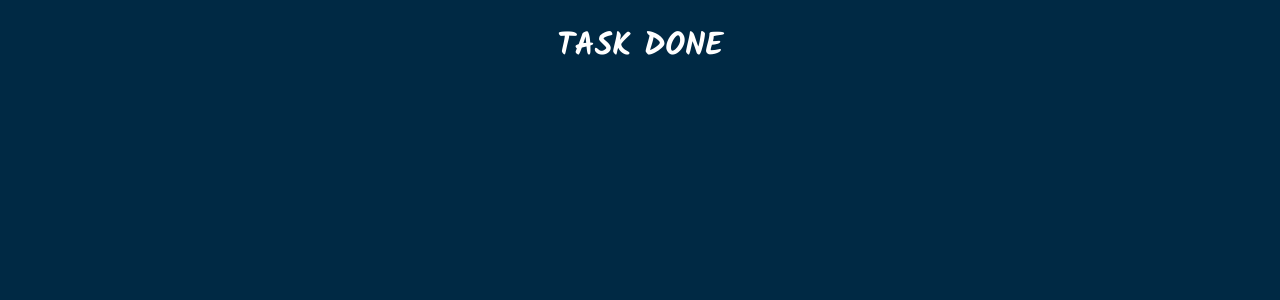
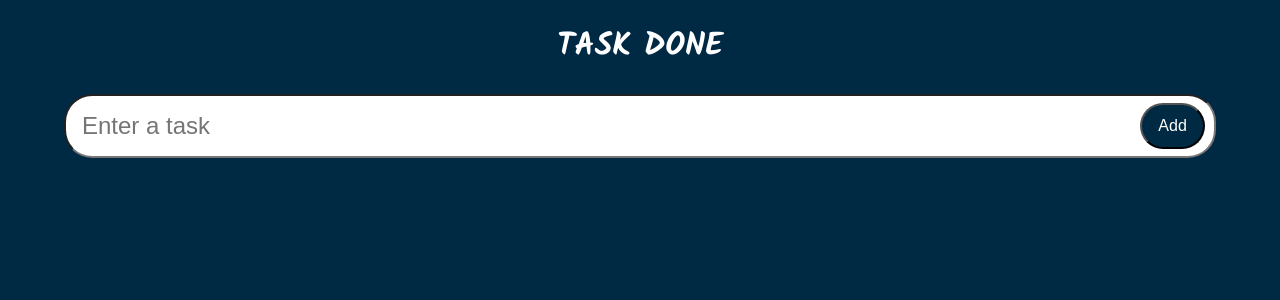
Before and after one commit to hajnikdev/taskdone, a React (Create React App) app: page / in a window 1280 px wide. Shown: the top 300 px of the page. Built offline with nearby package versions, Linux system fonts and the light colour scheme.

Commit message:
Created new 'components' folder for storing all reusable components. Created new 'InputField' component without any state and logic. Created styles for this component. Small updates for App components markup.

```diff
--- a/src/App.scss
+++ b/src/App.scss
@@ -1,4 +1,3 @@
-main.taskdone {
 header {
 	text-align: center;
 
@@ -7,6 +6,6 @@ main.taskdone {
 		text-transform: uppercase;
 		cursor: default;
 		user-select: none;
+		z-index: 1;
 	}
 }
-}
--- a/src/App.tsx
+++ b/src/App.tsx
@@ -1,13 +1,19 @@
 import React from 'react';
 import './App.scss';
 
+// Reusable components
+import InputField from './components/InputField';
+
 const App: React.FC = () => {
 	return (
-		<main className='taskdone'>
+		<>
 			<header>
 				<h1>Task Done</h1>
 			</header>
-		</main>
+			<main className='taskdone'>
+				<InputField />
+			</main>
+		</>
 	);
 };
 
--- /dev/null
+++ b/src/components/InputField.scss
@@ -0,0 +1,33 @@
+.input {
+	width: 90%;
+	display: flex;
+	position: relative;
+	align-items: center;
+	margin: auto;
+
+	&__box {
+		width: 100%;
+		border-radius: 1.75rem;
+		padding: 1rem 1rem;
+		font-size: 1.5rem;
+		outline: none;
+
+	}
+
+	&__submit {
+		position: absolute;
+		right: 0.7rem;
+		padding: 0.75rem 1rem;
+		background: #002944;
+		color: white;
+		font-size: 1rem;
+		border-radius: 1.75rem;
+		cursor: pointer;
+		box-shadow: 0 0 5px -5px black;
+		transition: transform 0.15s ease-in-out;
+
+		&:active {
+			transform: scale(0.95);
+		}
+	}
+}
--- /dev/null
+++ b/src/components/InputField.tsx
@@ -0,0 +1,16 @@
+import React from 'react';
+
+// styles
+import './InputField.scss';
+const InputField = () => {
+	return (
+		<form className='input'>
+			<input type='input' placeholder='Enter a task' className='input__box' />
+			<button className='input__submit' type='submit'>
+				Add
+			</button>
+		</form>
+	);
+};
+
+export default InputField;
```
Lines whose indentation alone changed are shown as unchanged.
